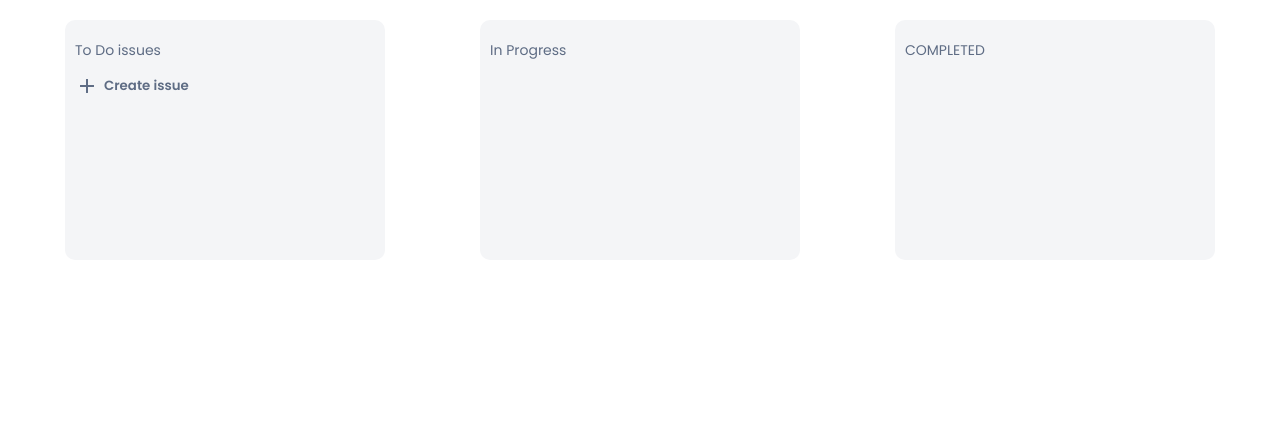
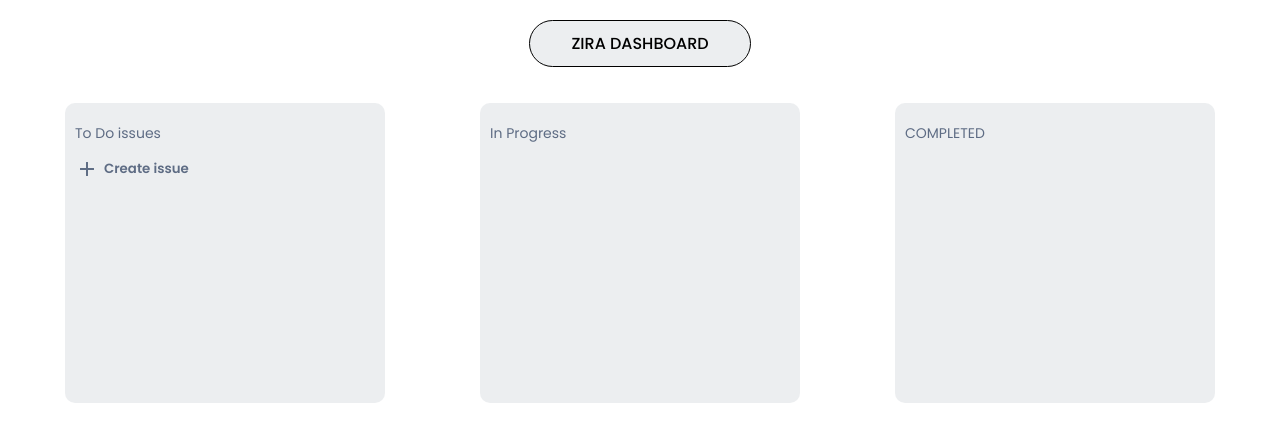
Before and after one commit to mannmanjeet988/Zira_Clone, a plain HTML site: page index.html in a window 1280 px wide. Drawn offline with Linux system fonts and the light colour scheme.

Commit message:
card updated

```diff
--- a/draggable.js
+++ b/draggable.js
@@ -1,25 +1,26 @@
-const boxes = document.getElementsByClassName("box");
+// const boxes = document.getElementsByClassName("box");
 
-for(let i = 0 ; i < boxes.length; i++) {
-    let box = boxes[i] ;
+// for(let i = 0 ; i < boxes.length; i++) {
+//     let box = boxes[i] ;
 
-    box.addEventListener("dragenter", () => {
-        // box.className = "box active-box" // "box"
-        console.log("Item entered")
-        box.classList.add("active-box") // ""
-    })
-    box.addEventListener("dragleave", () => {
-        console.log("item left")
-        box.classList.remove("active-box");
-    })
-    box.addEventListener("dragover", (e) => e.preventDefault())
+//     box.addEventListener("dragenter", () => {
+//         // box.className = "box active-box" // "box"
+//         console.log("Item entered")
+//         box.classList.add("active-box") // ""
+//     })
+//     box.addEventListener("dragleave", () => {
+//         console.log("item left")
+//         box.classList.remove("active-box");
+//     })
+//     box.addEventListener("dragover", (e) => e.preventDefault())
 
-    box.addEventListener("drop", (e) => {
-        e.preventDefault();
-        if(box.id === "COMPLETED"){
-            activeDraggedElement.draggable =" false" ; // "false" => Boolean("false") => true
-        }
-        console.log(activeDraggedElement)
-        box.appendChild(activeDraggedElement);
-    });
-}
+//     box.addEventListener("drop", (e) => {
+//         e.preventDefault();
+//         if(box.id === "COMPLETED"){
+//             activeDraggedElement.draggable ="false" ; // "false" => Boolean("false") => true
+//         }
+//         console.log(activeDraggedElement)
+
+//         box.appendChild(activeDraggedElement);
+//     });
+// }
--- a/index.html
+++ b/index.html
@@ -12,7 +12,9 @@
 <link href="https://fonts.googleapis.com/css2?family=Poppins:ital,wght@0,200;0,300;0,400;0,500;0,600;0,700;1,400&display=swap" rel="stylesheet">
 </head>
 <body>
-
+<div class="top-container">
+    <div>ZIRA DASHBOARD</div>
+</div>
     <section class=main-container>
         <div class="box" id="TODO">
             <div class="title-container">
--- a/script.js
+++ b/script.js
@@ -40,7 +40,7 @@ const newModal =document.createElement("div");
 newModal.className = "modal";
 newModal.id= "modal";
 newModal.innerHTML = `<div class="modal-body">
-        <form>
+        <form class="modal-form">
             <span class="material-icons close" onclick="closeModal()">close</span>
             <h4>Add Task</h4>
             <input type="text" name="taskName" placeholder="Task name" required>
@@ -96,7 +96,7 @@ function addNewTask(task) {
             <p class="description">${task.description}</p>
             <div class="status-container">
                 <p data-short-name="${nickName}" class="assignee">${task.assignee}</p>
-                <p class="status">${statusMapping[task.status]}</p>
+                <p class="status" id="status">${statusMapping[task.status]}</p>
             </div>`;
         const box = document.getElementById(task.status)
         box.appendChild(card);
@@ -113,8 +113,8 @@ function addNewTask(task) {
         }
         closeModal();
         addNewTask(userData);
+        formElement.reset();
     }
-
 
 //to prevent default behaviour of sumit button of form
 createIssueButton.addEventListener("click" , () => {
@@ -123,3 +123,45 @@ createIssueButton.addEventListener("click" , () => {
     form.removeEventListener("submit", onSubmitForm);
     form.addEventListener("submit", onSubmitForm)
 })
+
+
+const boxes = document.getElementsByClassName("box");
+
+for(let i = 0 ; i < boxes.length; i++) {
+    let box = boxes[i] ;
+
+    box.addEventListener("dragenter", () => {
+        // box.className = "box active-box" // "box"
+        console.log("Item entered")
+        box.classList.add("active-box") // ""
+    })
+    box.addEventListener("dragleave", () => {
+        console.log("item left")
+        box.classList.remove("active-box");
+    })
+    box.addEventListener("dragover", (e) => e.preventDefault())
+
+    box.addEventListener("drop", (e) => {
+        e.preventDefault();
+        if(box.id === "COMPLETED"){
+            activeDraggedElement.draggable ="false" ; // "false" => Boolean("false") => true
+        }
+        console.log(activeDraggedElement)
+
+        box.appendChild(activeDraggedElement);
+    });
+}
+
+/*
+const formElement = document.getElementsByClassName("modal-form")
+    const userData = {
+        taskName: formElement["taskName"].value.trim(),
+        assignee: formElement["assignee"].value.trim(),
+        status: formElement["status"].value,
+        description: formElement["description"].value.trim()
+    }
+
+ const statusAfterDrag= document.getElementById("status");
+       statusAfterDrag.textContent=upadated;
+
+*/
--- a/style.css
+++ b/style.css
@@ -4,13 +4,31 @@
     font-family: 'Poppins', sans-serif;
 }
 
+.top-container{
+    width:200px;
+   margin-left:auto;
+   margin-right: auto;
+   border-radius: 30px;
+   border: 1px solid black;
+   padding:10px;
+   text-Align: center;
+   background-color: #5e6c841e;
+   margin-top: 20px;
+   margin-bottom: 1rem;
+   font-weight: 500;
+}
+
 .main-container{
-min-height:400px;
+min-height:300px;
 /* border: 2px solid black; */
 display: flex;
 gap: 50px;
 padding:20px;
 justify-content: space-evenly;
+overflow-y: hidden;
+margin-left: auto;
+margin-right: auto;
+max-height: auto;
 }
 
 .box{
@@ -18,10 +36,11 @@ justify-content: space-evenly;
     flex-direction: column;
     gap:5px;
     width:300px;
-    height: 200px;
-    background-color: #F4F5F7;
+    min-height: 100px;
+    background-color: #5e6c841e;
     border-radius: 10px;
     padding: 20px 10px;
+    max-height: auto;
 }
 
 .title-container{
@@ -131,6 +150,10 @@ background-color: transparent;
     border: 1px solid ;
 }
 
+.modal textarea{
+    text-align: left;
+}
+
 .modal button{
     background-color: #0052CC;
     color: white ;
@@ -155,6 +178,7 @@ background-color: transparent;
     display: flex;
     flex-direction: column;
     gap: 10px;
+    max-width: fit-content;
 }
 
 .card .task-name {
@@ -163,6 +187,9 @@ background-color: transparent;
 }
 .card .description {
     font-size: 14px;
+    text-align: left;
+
+
 }
 .card .status {
     font-size: 12px;
```
